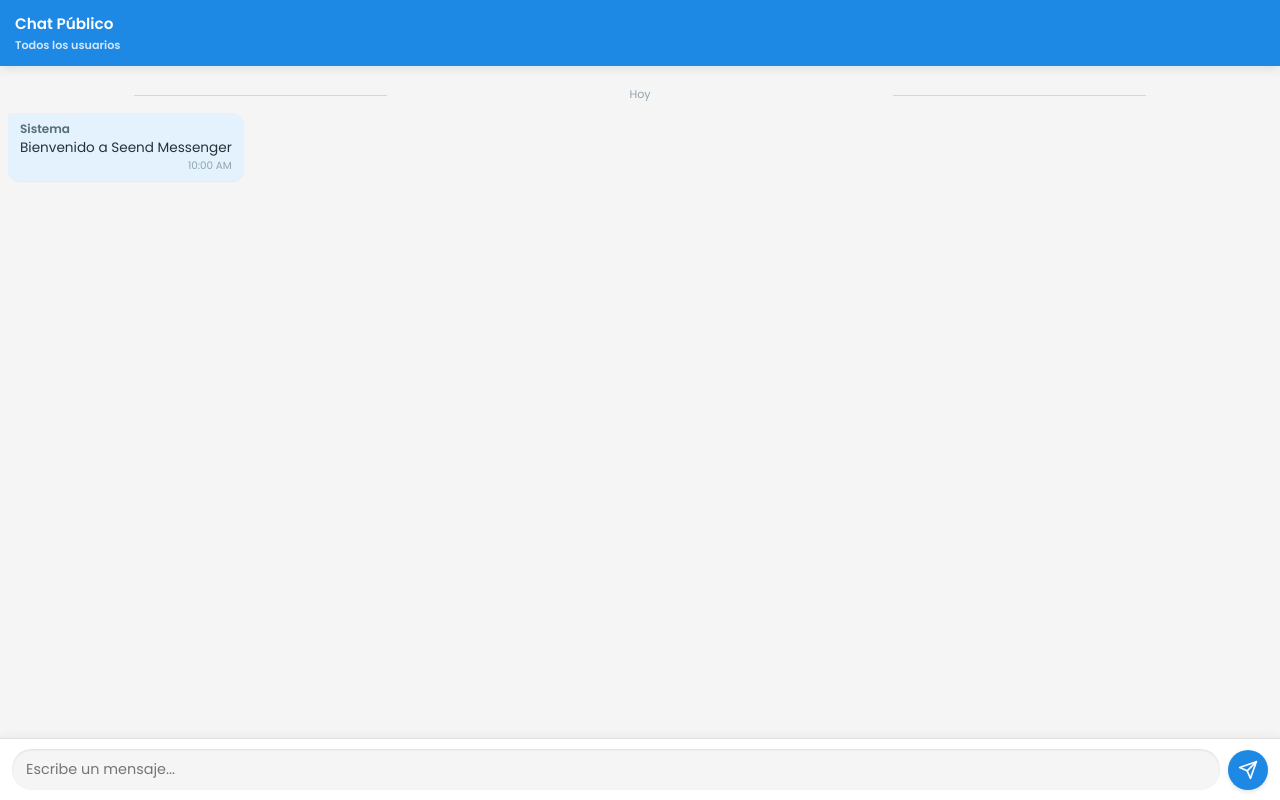
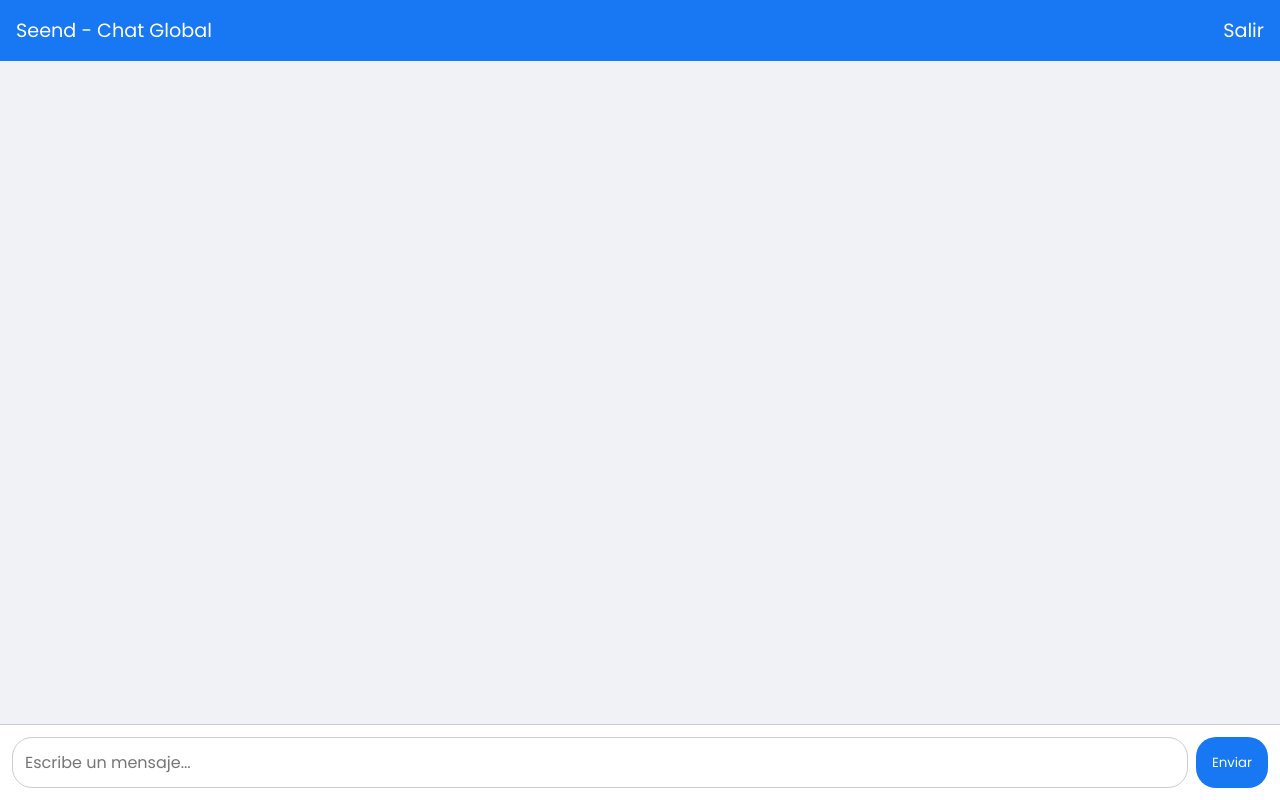
Before and after one commit to orrodguez19/Seend, a Flask app: template templates/chat.html in a window 1280 px wide. Run offline with Flask 3, Linux system fonts and the light colour scheme; the template is opened without the code that fills it: most values are stand-ins (such as "Sample title", 1, 10 or a date in 2020); some libraries are stand-ins or nearby versions.

Commit message:
Actualizar chat.html

```diff
--- a/templates/chat.html
+++ b/templates/chat.html
@@ -1,91 +1,221 @@
 <!DOCTYPE html>
 <html lang="es">
 <head>
-    <meta charset="UTF-8">
-    <meta name="viewport" content="width=device-width, initial-scale=1.0">
-    <title>Seend Messenger</title>
-    <link href="https://fonts.googleapis.com/css2?family=Poppins:wght@300;400;500;600;700&display=swap" rel="stylesheet">
-    <link rel="stylesheet" href="/static/chat.css">
+  <meta charset="UTF-8" />
+  <meta name="viewport" content="width=device-width, initial-scale=1.0"/>
+  <title>Seend - Chat</title>
+  <style>
+    @import url('https://fonts.googleapis.com/css2?family=Poppins&display=swap');
+
+    * {
+      box-sizing: border-box;
+      margin: 0;
+      padding: 0;
+      font-family: 'Poppins', sans-serif;
+    }
+
+    body {
+      background: #f0f2f5;
+      display: flex;
+      flex-direction: column;
+      height: 100vh;
+    }
+
+    .chat-header {
+      background: #1877f2;
+      color: white;
+      padding: 1rem;
+      font-size: 1.2rem;
+      display: flex;
+      justify-content: space-between;
+      align-items: center;
+    }
+
+    .chat-box {
+      flex: 1;
+      padding: 1rem;
+      overflow-y: auto;
+      display: flex;
+      flex-direction: column;
+    }
+
+    .message {
+      max-width: 70%;
+      padding: 0.75rem;
+      margin-bottom: 10px;
+      border-radius: 12px;
+      position: relative;
+      word-wrap: break-word;
+    }
+
+    .message.sent {
+      align-self: flex-end;
+      background: #1877f2;
+      color: white;
+      border-bottom-right-radius: 0;
+    }
+
+    .message.received {
+      align-self: flex-start;
+      background: #e4e6eb;
+      color: black;
+      border-bottom-left-radius: 0;
+    }
+
+    .message .meta {
+      font-size: 0.7rem;
+      opacity: 0.8;
+      margin-bottom: 4px;
+    }
+
+    .typing-indicator {
+      font-size: 0.9rem;
+      color: #555;
+      padding: 0 1rem;
+      margin-bottom: 0.5rem;
+      display: none;
+      animation: blink 1s infinite;
+    }
+
+    @keyframes blink {
+      0%, 100% { opacity: 0.2; }
+      50% { opacity: 1; }
+    }
+
+    .input-area {
+      display: flex;
+      padding: 0.75rem;
+      background: white;
+      border-top: 1px solid #ccc;
+      position: sticky;
+      bottom: 0;
+      width: 100%;
+      gap: 0.5rem;
+    }
+
+    .input-area input {
+      flex: 1;
+      padding: 0.75rem;
+      border: 1px solid #ccc;
+      border-radius: 20px;
+      outline: none;
+      font-size: 1rem;
+    }
+
+    .input-area button {
+      background: #1877f2;
+      color: white;
+      border: none;
+      border-radius: 20px;
+      padding: 0.75rem 1rem;
+      cursor: pointer;
+      transition: background 0.3s;
+      white-space: nowrap;
+    }
+
+    .input-area button:hover {
+      background: #155dc0;
+    }
+
+    .offline-banner {
+      background: #e53935;
+      color: white;
+      padding: 0.5rem;
+      text-align: center;
+      font-size: 0.9rem;
+      display: none;
+    }
+  </style>
 </head>
 <body>
-    <div id="chat-container" class="container">
-        <div class="users-panel" id="usersPanel">
-            <button class="close-panel" id="closePanel">
-                <svg width="24" height="24" viewBox="0 0 24 24" fill="none" xmlns="http://www.w3.org/2000/svg">
-                    <path d="M18 6L6 18" stroke="currentColor" stroke-width="2" stroke-linecap="round" stroke-linejoin="round"/>
-                    <path d="M6 6L18 18" stroke="currentColor" stroke-width="2" stroke-linecap="round" stroke-linejoin="round"/>
-                </svg>
-            </button>
-            <h2>Usuarios</h2>
-            <ul class="user-list" id="userList">
-                <li class="user-item active" data-user="public">
-                    <div class="user-avatar">GP</div>
-                    <div class="user-info">
-                        <div class="user-name">Chat Público</div>
-                        <div class="user-status-text">Todos los usuarios</div>
-                    </div>
-                </li>
-            </ul>
-        </div>
+  <div class="chat-header">
+    <span>Seend - Chat Global</span>
+    <a href="/logout" style="color:white; text-decoration:none;">Salir</a>
+  </div>
 
-        <div class="chat-area">
-            <div class="chat-header">
-                <button class="menu-button" id="menuButton">
-                    <svg width="24" height="24" viewBox="0 0 24 24" fill="none" xmlns="http://www.w3.org/2000/svg">
-                        <path d="M3 12H21" stroke="currentColor" stroke-width="2" stroke-linecap="round" stroke-linejoin="round"/>
-                        <path d="M3 6H21" stroke="currentColor" stroke-width="2" stroke-linecap="round" stroke-linejoin="round"/>
-                        <path d="M3 18H21" stroke="currentColor" stroke-width="2" stroke-linecap="round" stroke-linejoin="round"/>
-                    </svg>
-                </button>
-                <div>
-                    <div class="chat-title" id="chatTitle">Chat Público</div>
-                    <div class="chat-status" id="chatStatus">Todos los usuarios</div>
-                </div>
-            </div>
+  <div id="offline-banner" class="offline-banner">
+    Sin conexión. Reintentando...
+  </div>
 
-            <div class="messages-container" id="messagesContainer">
-                <div class="current-time">Hoy</div>
-                <div class="message-wrapper">
-                    <div class="message received">
-                        <div class="message-content">
-                            <div class="message-sender">Sistema</div>
-                            <div class="message-text">Bienvenido a Seend Messenger</div>
-                            <div class="message-time">10:00 AM</div>
-                        </div>
-                    </div>
-                </div>
-            </div>
+  <div class="chat-box" id="chat-box">
+    <!-- Mensajes aparecerán aquí -->
+  </div>
 
-            <div class="chat-input-container">
-                <div id="replyIndicator" class="reply-indicator-container">
-                    <div class="reply-info">
-                        <div>
-                            <span class="reply-sender">Respondiendo a <span id="replyingTo"></span></span>
-                            <div id="replyPreview" class="reply-text"></div>
-                        </div>
-                        <button id="cancelReply" class="cancel-reply">
-                            <svg width="20" height="20" viewBox="0 0 24 24" fill="none" xmlns="http://www.w3.org/2000/svg">
-                                <path d="M18 6L6 18" stroke="currentColor" stroke-width="2" stroke-linecap="round" stroke-linejoin="round"/>
-                                <path d="M6 6L18 18" stroke="currentColor" stroke-width="2" stroke-linecap="round" stroke-linejoin="round"/>
-                            </svg>
-                        </button>
-                    </div>
-                </div>
+  <div class="typing-indicator" id="typing-indicator"></div>
 
-                <div class="chat-input-area">
-                    <textarea class="chat-input" placeholder="Escribe un mensaje..." id="chatInput" rows="1"></textarea>
-                    <button class="send-button" id="sendButton">
-                        <svg width="20" height="20" viewBox="0 0 24 24" fill="none" xmlns="http://www.w3.org/2000/svg">
-                            <path d="M22 2L11 13" stroke="currentColor" stroke-width="2" stroke-linecap="round" stroke-linejoin="round"/>
-                            <path d="M22 2L15 22L11 13L2 9L22 2Z" stroke="currentColor" stroke-width="2" stroke-linecap="round" stroke-linejoin="round"/>
-                        </svg>
-                    </button>
-                </div>
-            </div>
-        </div>
-    </div>
+  <div class="input-area">
+    <input type="text" id="message-input" placeholder="Escribe un mensaje..." autocomplete="off" />
+    <button type="button" onclick="sendMessage()">Enviar</button>
+  </div>
 
-    <script src="https://cdnjs.cloudflare.com/ajax/libs/socket.io/4.4.1/socket.io.js"></script>
-    <script src="/static/chat.js" defer></script>
+  <script src="https://cdn.socket.io/4.7.2/socket.io.min.js"></script>
+  <script>
+    const socket = io();
+    const username = "{{ username }}";
+    const chatBox = document.getElementById('chat-box');
+    const input = document.getElementById('message-input');
+    const typingIndicator = document.getElementById('typing-indicator');
+    const offlineBanner = document.getElementById('offline-banner');
+
+    function scrollToBottom() {
+      chatBox.scrollTop = chatBox.scrollHeight;
+    }
+
+    function sendMessage() {
+      const message = input.value.trim();
+      if (message !== '') {
+        socket.emit('send_message', { username, message });
+        input.value = '';
+      }
+    }
+
+    input.addEventListener('input', () => {
+      socket.emit('typing', { username });
+    });
+
+    socket.on('connect', () => {
+      offlineBanner.style.display = 'none';
+    });
+
+    socket.on('disconnect', () => {
+      offlineBanner.style.display = 'block';
+    });
+
+    socket.on('load_messages', (messages) => {
+      messages.forEach(addMessage);
+      scrollToBottom();
+    });
+
+    socket.on('receive_message', (data) => {
+      addMessage(data);
+      scrollToBottom();
+    });
+
+    socket.on('user_typing', (data) => {
+      if (data.username !== username) {
+        typingIndicator.innerText = `${data.username} está escribiendo...`;
+        typingIndicator.style.display = 'block';
+        clearTimeout(window.typingTimeout);
+        window.typingTimeout = setTimeout(() => {
+          typingIndicator.style.display = 'none';
+        }, 2000);
+      }
+    });
+
+    function addMessage(data) {
+      const msg = document.createElement('div');
+      msg.classList.add('message');
+      msg.classList.add(data.username === username ? 'sent' : 'received');
+      msg.innerHTML = `
+        <div class="meta">${data.username} • ${data.timestamp}</div>
+        <div>${data.message}</div>
+      `;
+      chatBox.appendChild(msg);
+    }
+
+    input.addEventListener('keypress', (e) => {
+      if (e.key === 'Enter') sendMessage();
+    });
+  </script>
 </body>
 </html>
```
